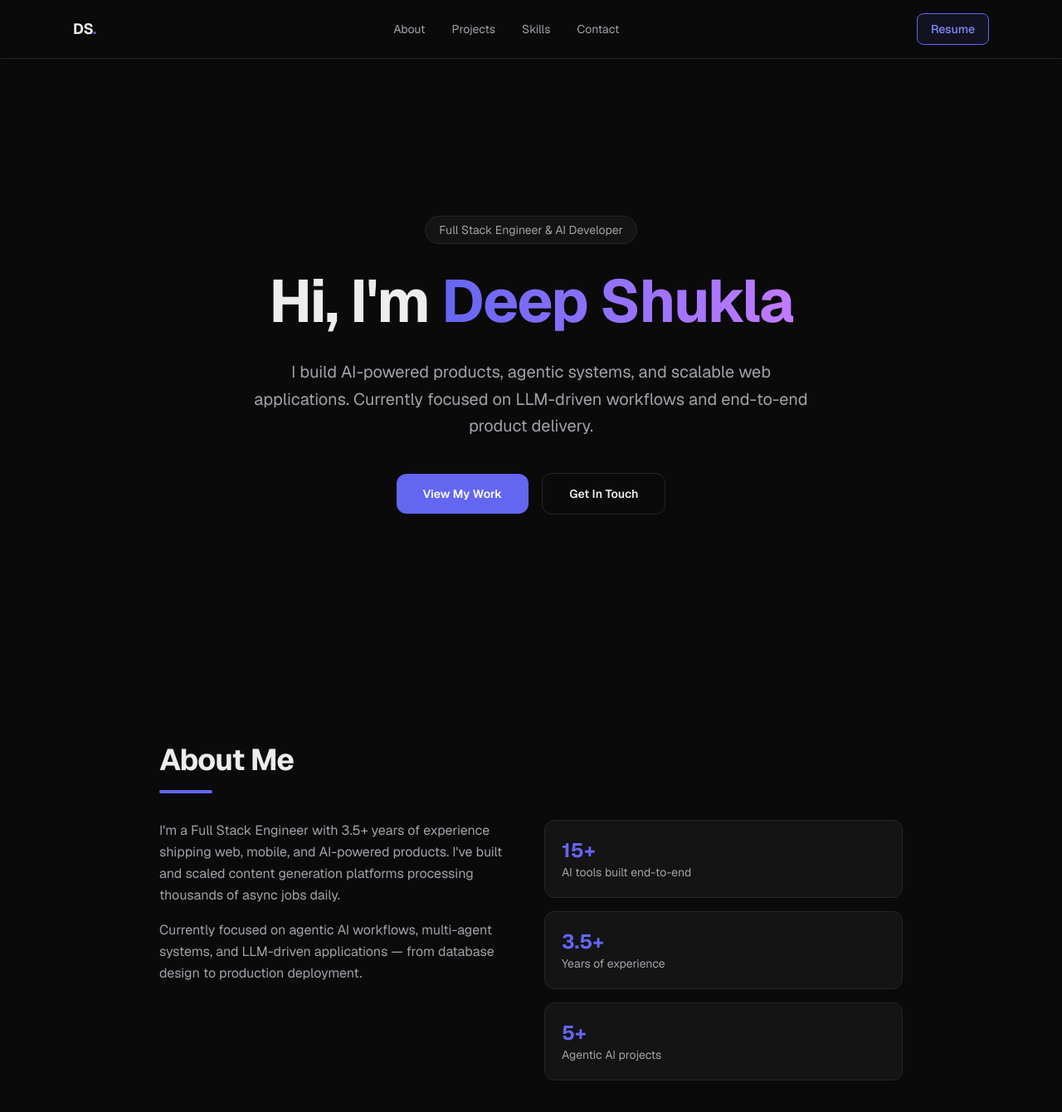
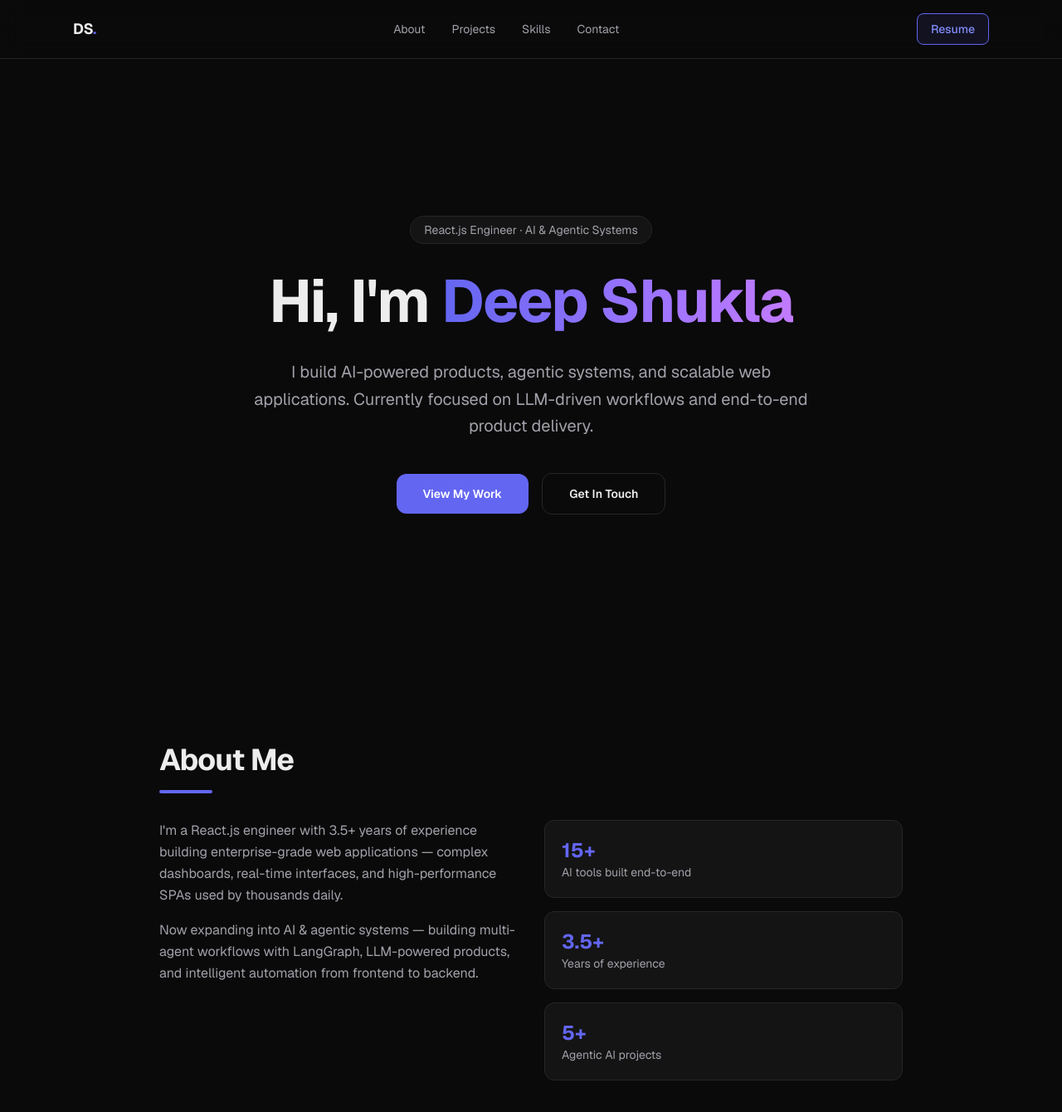
Before and after one commit to deepshukla08/deepshukla08.github.io, a Next.js app: page / in a window 1280 px wide. Shown: the top 1340 px of the page at 83% size. Built offline with nearby package versions, Linux system fonts and the light colour scheme.

Commit message:
Reposition: lead with React.js mastery, AI as secondary

```diff
--- a/src/app/layout.tsx
+++ b/src/app/layout.tsx
@@ -13,9 +13,9 @@ const geistMono = Geist_Mono({
 });
 
 export const metadata: Metadata = {
-  title: "Deep Shukla — Full Stack Engineer & AI Developer",
+  title: "Deep Shukla — React.js Engineer & AI Developer",
   description:
-    "Portfolio of Deep Shukla — building AI-powered products, agentic systems, and scalable web applications.",
+    "Portfolio of Deep Shukla — React.js specialist building scalable web applications and AI-powered agentic systems.",
 };
 
 export default function RootLayout({
--- a/src/components/About.tsx
+++ b/src/components/About.tsx
@@ -9,15 +9,15 @@ export function About() {
         <div className="grid gap-8 md:grid-cols-2">
           <div className="space-y-4 text-muted leading-relaxed">
             <p>
-              I&apos;m a Full Stack Engineer with 3.5+ years of experience
-              shipping web, mobile, and AI-powered products. I&apos;ve built and
-              scaled content generation platforms processing thousands of async
-              jobs daily.
+              I&apos;m a React.js engineer with 3.5+ years of experience
+              building enterprise-grade web applications — complex dashboards,
+              real-time interfaces, and high-performance SPAs used by thousands
+              daily.
             </p>
             <p>
-              Currently focused on agentic AI workflows, multi-agent systems,
-              and LLM-driven applications — from database design to production
-              deployment.
+              Now expanding into AI &amp; agentic systems — building multi-agent
+              workflows with LangGraph, LLM-powered products, and intelligent
+              automation from frontend to backend.
             </p>
           </div>
           <div className="space-y-4">
--- a/src/components/Hero.tsx
+++ b/src/components/Hero.tsx
@@ -3,7 +3,7 @@ export function Hero() {
     <section className="flex min-h-screen items-center justify-center px-6 pt-20">
       <div className="mx-auto max-w-4xl text-center">
         <div className="mb-6 inline-block rounded-full border border-card-border bg-card px-4 py-1.5 text-sm text-muted">
-          Full Stack Engineer &amp; AI Developer
+          React.js Engineer · AI &amp; Agentic Systems
         </div>
         <h1 className="mb-6 text-5xl font-bold leading-tight tracking-tight sm:text-7xl">
           Hi, I&apos;m{" "}
```
